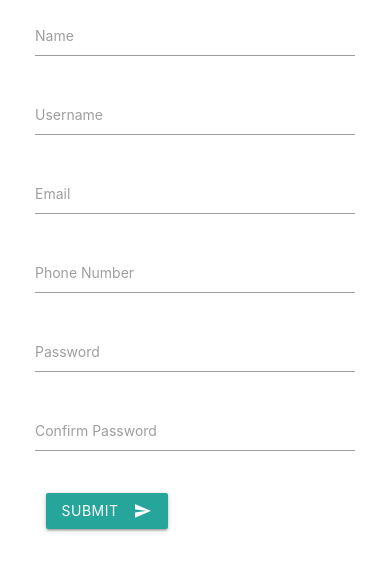
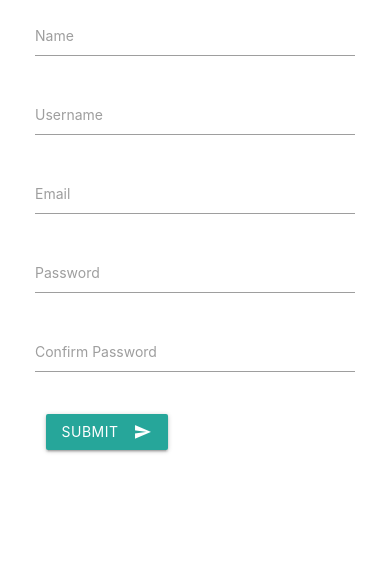
Before and after one commit to njorogetimk/timFarm, a Flask app: page /register-admin/1 in a window 390 px wide. Shown: the part 190-759 px from the top of the page. Run offline with Flask 2, Linux system fonts and the light colour scheme; some libraries are stand-ins or nearby versions.

Commit message:
remove phone no

```diff
--- a/timsystem/templates/register_admin.html
+++ b/timsystem/templates/register_admin.html
@@ -17,9 +17,6 @@
             <div class="input-field col s12 m6">
               {{render_field(form.admin_email, class_="validate")}}
             </div>
-            <div class="input-field col s12 m6">
-              {{render_field(form.phone_no, class_="validate")}}
-            </div>
             <div class="input-field col s12">
               {{render_field(form.password, class_="validate")}}
             </div>
```
